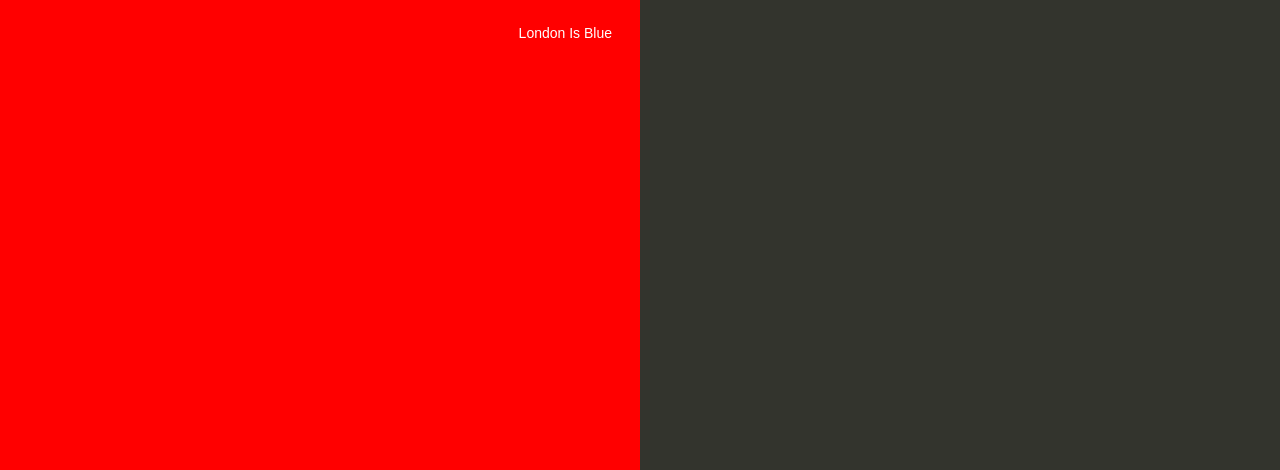
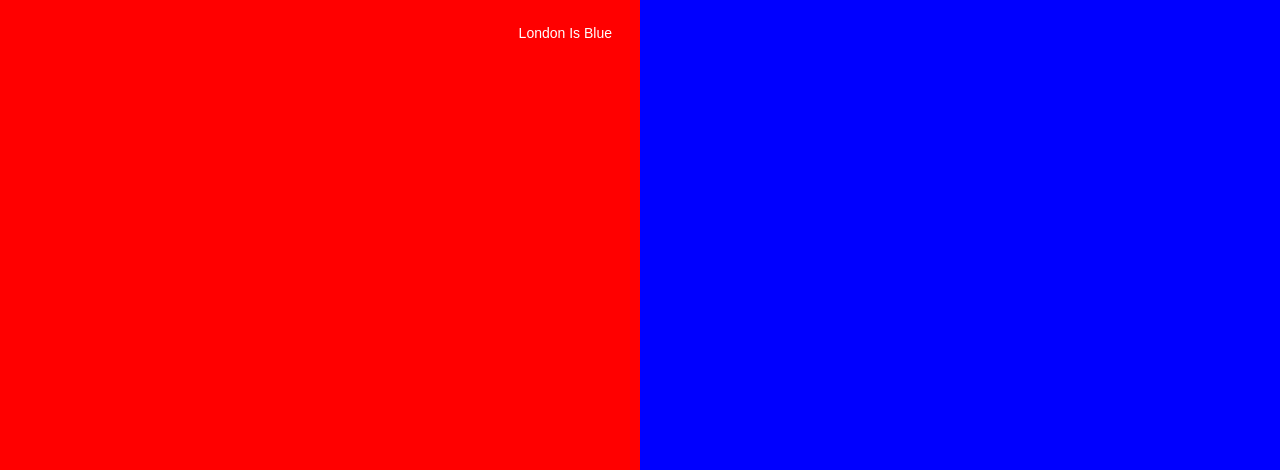
Before and after one commit to Tatenda-Prince/my-nodejs-app, a website: page index.html in a window 1280 px wide. Shown: the part 330-800 px from the top of the page. Drawn offline with Linux system fonts and the light colour scheme.

Commit message:
Update index.html
changes Bg color

```diff
--- a/index.html
+++ b/index.html
@@ -49,7 +49,7 @@
         bottom: 0px;
         left: 50%;
 
-        background-color: #33342D;
+        background-color: blue;
       }
 
       h1 {
```
